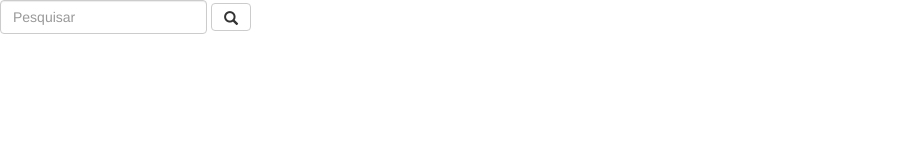
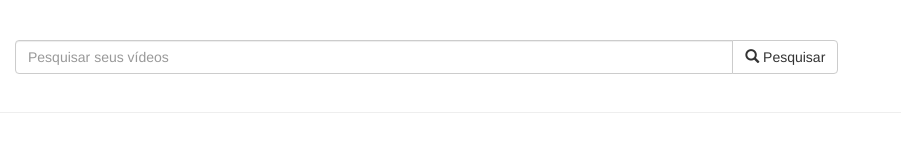
Before and after one commit to le17i/youtube-search, a website: page index.html in a window 1280 px wide. Shown: the whole page, without its empty margins (0-901 px from the left). Drawn offline with nearby package versions, Linux system fonts and the light colour scheme.

Commit message:
Fix layout

```diff
--- a/index.html
+++ b/index.html
@@ -6,19 +6,22 @@
     </head>
     <body>
         <section class="container-fluid" ng-controller="MainController">
-            <header class="row">
-                <form class="form-inline" ng-submit="SearchFormSubmit()">
+            <header class="row page-header">
+                <form class="col-xs-12 col-md-8" ng-submit="SearchFormSubmit()">
                     <div class="form-group">
-                        <label class="sr-only" for="searchField">Pesquisa</label>
-                        <input type="search" class="form-control" id="searchField" placeholder="Pesquisar" ng-model="searchModel">
+                        <div class="input-group">
+                            <input type="search" class="form-control" id="searchField" placeholder="Pesquisar seus vídeos" ng-model="searchModel">
+                            <span class="input-group-btn">
+                                <button type="submit" class="btn btn-default">
+                                    <span class="glyphicon glyphicon-search" aria-hidden="true"></span> Pesquisar
+                                </button>
+                            </span>
+                        </div>
                     </div>
-                    <button type="submit" class="btn btn-default">
-                        <span class="glyphicon glyphicon-search" aria-hidden="true"></span>
-                    </button>
                 </form>
             </header>
             <section class="row">
-                <div class="media" ng-repeat="result in results">
+                <div class="media col-xs-12 col-md-8" ng-repeat="result in results">
                     <div class="media-left">
                         <a href="#" ng-click="OpenModal(result)">
                             <img class="media-object" ng-src="{{result.snippet.thumbnails.default.url}}" alt="{{result.snippet.title}}" width="120" height="90">
@@ -93,7 +96,7 @@
                         };
 
                         $scope.OpenModal = function(video) {
-                            var embedURL = ["http://www.youtube.com/embed/", video.id.videoId, "?autoplay=1"];
+                            var embedURL = ["http://www.youtube.com/embed/", video.id.videoId, "?autoplay=1"].join("");
 
                             $scope.modalVideo = {
                                 title: video.snippet.title,
```
